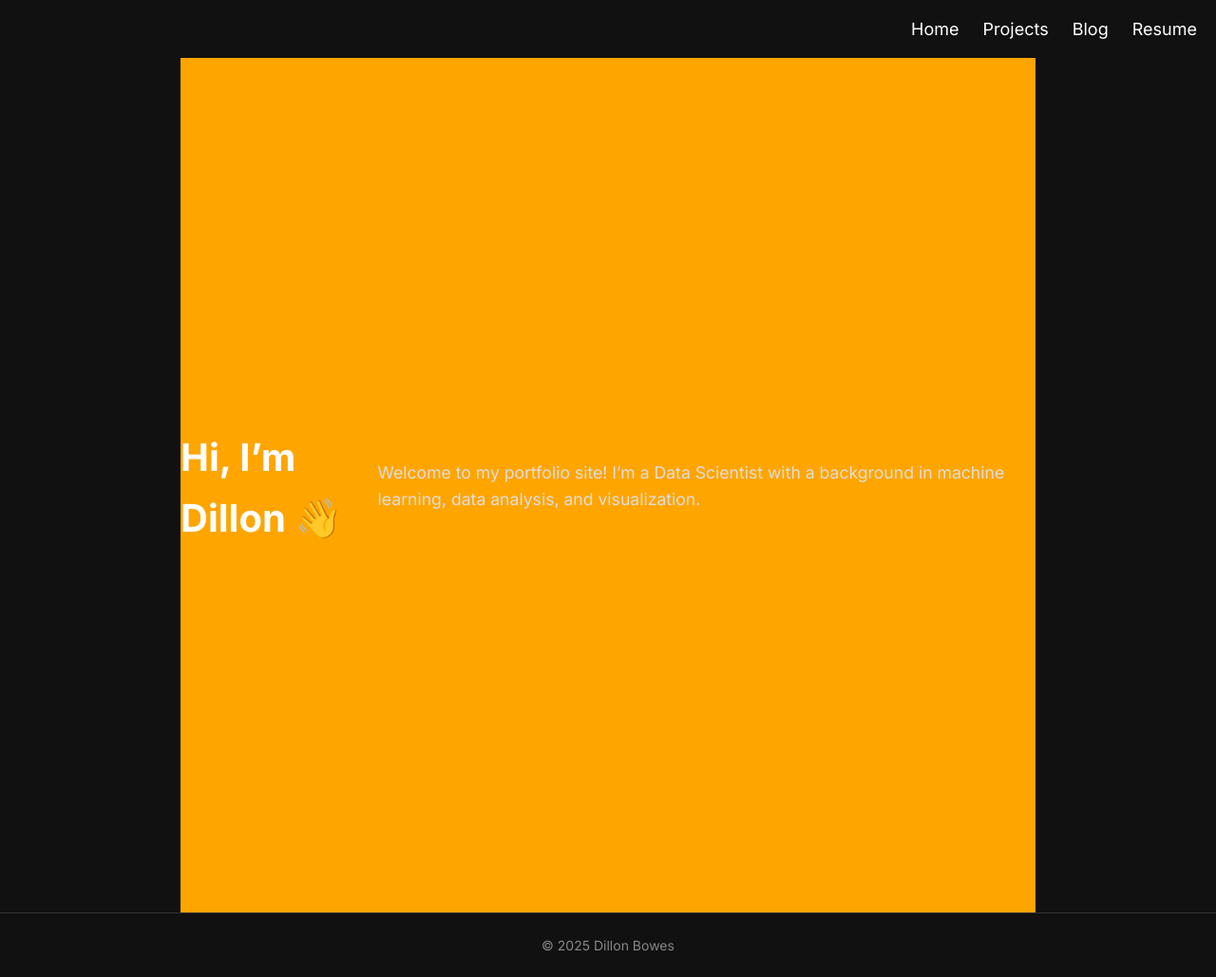
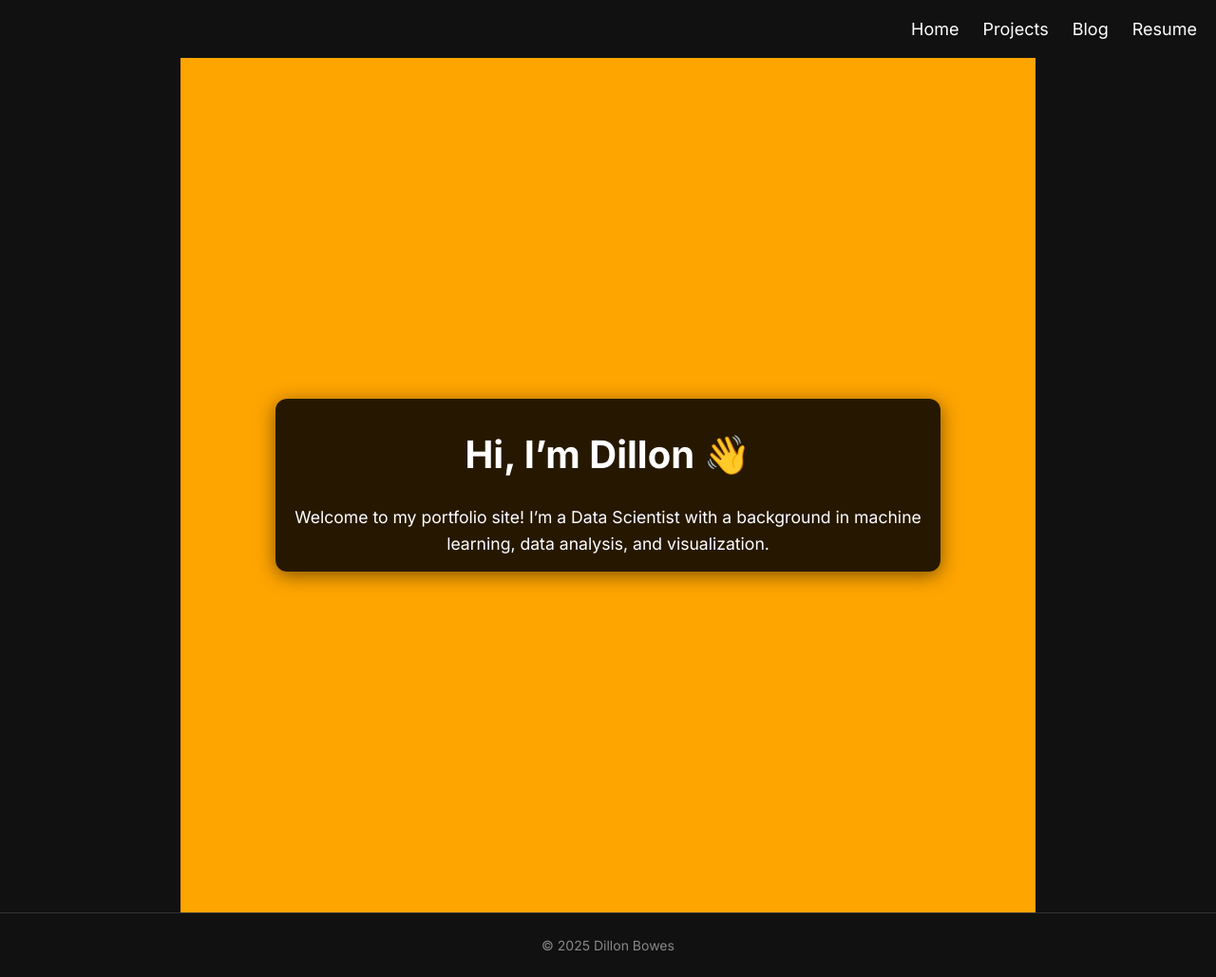
Before and after one commit to DillonBowes/dillonbowes.github.io, a Jekyll site: the page built from index.md, in a window 1280 px wide. Shown: the whole page at 95% size. Built offline with Jekyll 4.4.1, drawn with Linux system fonts in a browser that asks for light colours.

```diff
--- a/index.md
+++ b/index.md
@@ -4,6 +4,8 @@ title: Home
 ---
 
 <div class="home-overlay">
-  <h1>Hi, I’m Dillon 👋</h1>
-  <p>Welcome to my portfolio site! I’m a Data Scientist with a background in machine learning, data analysis, and visualization.</p>
+  <div class="content-box">
+    <h1>Hi, I’m Dillon 👋</h1>
+    <p>Welcome to my portfolio site! I’m a Data Scientist with a background in machine learning, data analysis, and visualization.</p>
+  </div>
 </div>
```
